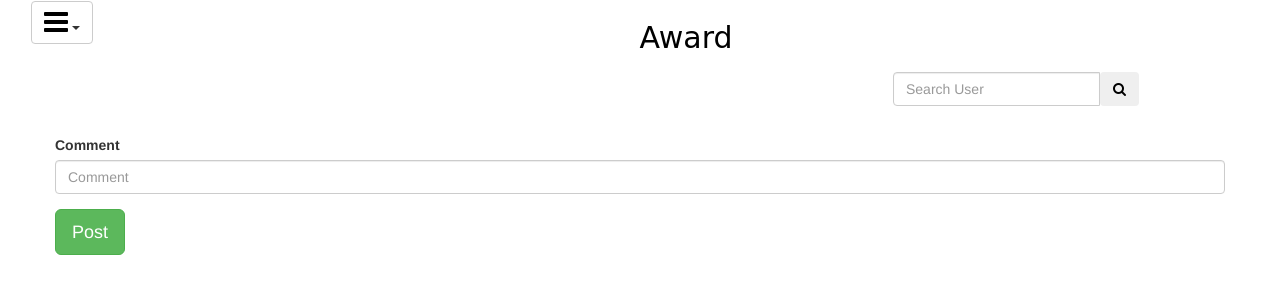
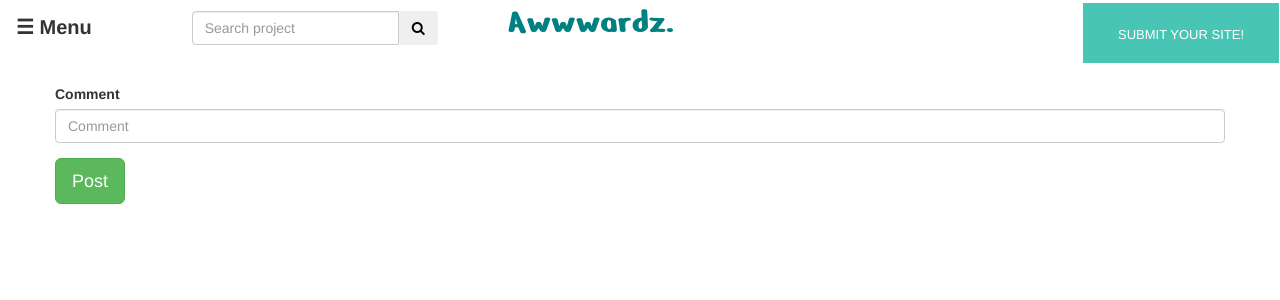
Before and after one commit to Ingabineza12/awwwards, a Django app: page /comment/1/ in a window 1280 px wide. Shown: the top 300 px of the page. Run offline with Django 3.2, Linux system fonts and the light colour scheme; the visitor is signed in with stand-in values (Sample User, id 1); data that the repository does not hold is empty; parts of the project's set-up code (start-up, migrations or seed data) failed here and were passed over; some libraries are stand-ins or nearby versions; some web fonts are replaced.

Commit message:
modified navbar

```diff
--- a/awardapp/templates/navbar.html
+++ b/awardapp/templates/navbar.html
@@ -5,15 +5,19 @@
  <link rel="stylesheet" href="https://cdnjs.cloudflare.com/ajax/libs/font-awesome/4.7.0/css/font-awesome.min.css">
 <link href="https://fonts.googleapis.com/css?family=Archivo+Narrow|Charmonman|Kodchasan|Dancing+Script|Spirax" rel="stylesheet">
 
-<nav class="navbar bg-light " style="color: black;">
+<link rel="preconnect" href="https://fonts.gstatic.com">
+<link href="https://fonts.googleapis.com/css2?family=Nerko+One&display=swap" rel="stylesheet">
+
+<nav class="navbar bg-light " >
   <div class="container-fluid" >
-    <div class="navbar-header">
+    <!-- <div class="navbar-header">
        <div class="col-sm-6 col-md-6" id="nav" style="color: black;">
 
-        <a href="#" class="dropdown-toggle btn btn-default" data-toggle="dropdown" role="button" aria-expanded="false"><i class="fa fa-bars" style="color: black;font-size:28px"></i>
+        <a href="#" class="dropdown-toggle btn btn-default" data-toggle="dropdown" role="button" aria-expanded="false" style="margin-top:8px;"><i class="fa fa-bars" style="color: black;font-size:18px; "> Menu</i>
 
                   <span class="caret"></span>
               </a>
+
         <ul class="dropdown-menu" role="menu">
           <li>
             <a href="{%url 'new_image'%}">upload</a>
@@ -30,30 +34,118 @@
         </ul>
 
     </div>
+    </div> -->
+<span class="navbar-left" style="font-size:20px;font-weight: bolder;cursor:pointer; margin-top:10px;" onclick="openNav()">&#9776;  Menu </span>
+
+  <div id="mySidenav" class="sidenav" >
+{% if user.is_authenticated %}
+  <a href="javascript:void(0)" class="closebtn" onclick="closeNav()">&times;</a>
+  <h3 style="text-align:center; color: white;"> <strong>Menu </strong></h3> <br><br>
+  <a href="{%url 'homePage'%}">Home</a>
+  <a href="{%url 'profilemy'%}"> Profile</a>
+  <a href="{%url 'new_image'%}">Add site</a>
+  <a href="{%url 'profile_list'%}">Api Profile</a>
+  <a href="{%url 'project_list'%}">Api Project</a>
+  <a href="/accounts/password/change">Change Password</a>
+  <a href="/logout">Logout</a>
+
+  {% else %}
+  <a href="javascript:void(0)" class="closebtn" onclick="closeNav()">&times;</a> <br><br>
+  <li> <a class='btn btn-default' href="/accounts/login" style="color:black;">Login</a> </li>
+  <li> <a class='btn btn-default' href="/accounts/register" style="color:black;">Register</a> </li>
+
+  {% endif %}
+
 </div>
-    <h2 class="head" style="font-family:'Grand Hotel',cursive; color: black;font-size:30px;text-align: center;"><a href="{% url 'homePage'%}"></a>Award</h2>
-
 
     <!--
          Adding a search form  -->
-    <div class="col-sm-4 col-md-4 navbar-right" >
+        <div class="col-sm-4 col-md-4" >
 
-      <form class="navbar-form" role="search" action="{% url 'search_results' %}" >
+          <form class="navbar-form" role="search" action="{% url 'search_results' %}" style="margin-left: 70px;">
 
             <div class="input-group">
-          <input type="text" class="form-control mr-sm-4" placeholder="Search User" name="title">
+              <input type="text" class="form-control " placeholder="Search project" name="title">
               <div class="input-group-btn">
                 <a href="{% url 'search_results' %}"><button class="btn btn-outline-info my-2 my-sm-0" type="submit"  style="color: black;"><i class="fa fa-search"></i></button></a>
               </div>
             </div>
 
           </form>
-
         </div>
         <!-- search form end -->
 
 
+    <button class="button button-large navbar-right" style="position: relative;
+            display: inline-block;
+            height: 60px;
+            padding: 0 35px;
+            background-color: #49c5b6;
+            line-height: 63px;
+            text-align: center;
+            font-size: 13px;
+            font-weight: 500;
+            cursor: pointer;
+            border: none;
+            overflow: hidden;"><a href="{%url 'new_image'%}" style="color:white;">SUBMIT YOUR SITE!</a></button>
+
+<a href="{% url 'homePage' %}" > <h1 style="font-size:35px;margin-top:2px; font-family: 'Nerko One', cursive; color: Teal;">Awwwardz.</h1></a>
 
 
 </div>
 </nav>
+
+<style>
+  a:link {
+    text-decoration: none;
+  }
+
+  .sidenav {
+  height: 100%;
+  width: 0;
+  position: fixed;
+  z-index: 1;
+  top: 5;
+  left: 0;
+  background-color: darkslategray;
+  overflow-x: hidden;
+  transition: 0.5s;
+  padding-top: 60px;
+}
+
+.sidenav a {
+  padding: 8px 8px 8px 32px;
+  text-decoration: none;
+  font-size: 18px;
+  color: #f5f4f8;
+  display: block;
+  transition: 0.3s;
+}
+
+.sidenav a:hover {
+  color: #7f87b4;
+}
+
+.sidenav .closebtn {
+  position: absolute;
+  top: 35px;
+  right: 25px;
+  font-size: 36px;
+  margin-left: 50px;
+}
+
+@media screen and (max-height: 450px) {
+  .sidenav {padding-top: 15px;}
+  .sidenav a {font-size: 18px;}
+}
+</style>
+
+<script>
+function openNav() {
+  document.getElementById("mySidenav").style.width = "250px";
+}
+
+function closeNav() {
+  document.getElementById("mySidenav").style.width = "0";
+}
+</script>
```
Lines whose indentation alone changed are shown as unchanged.
